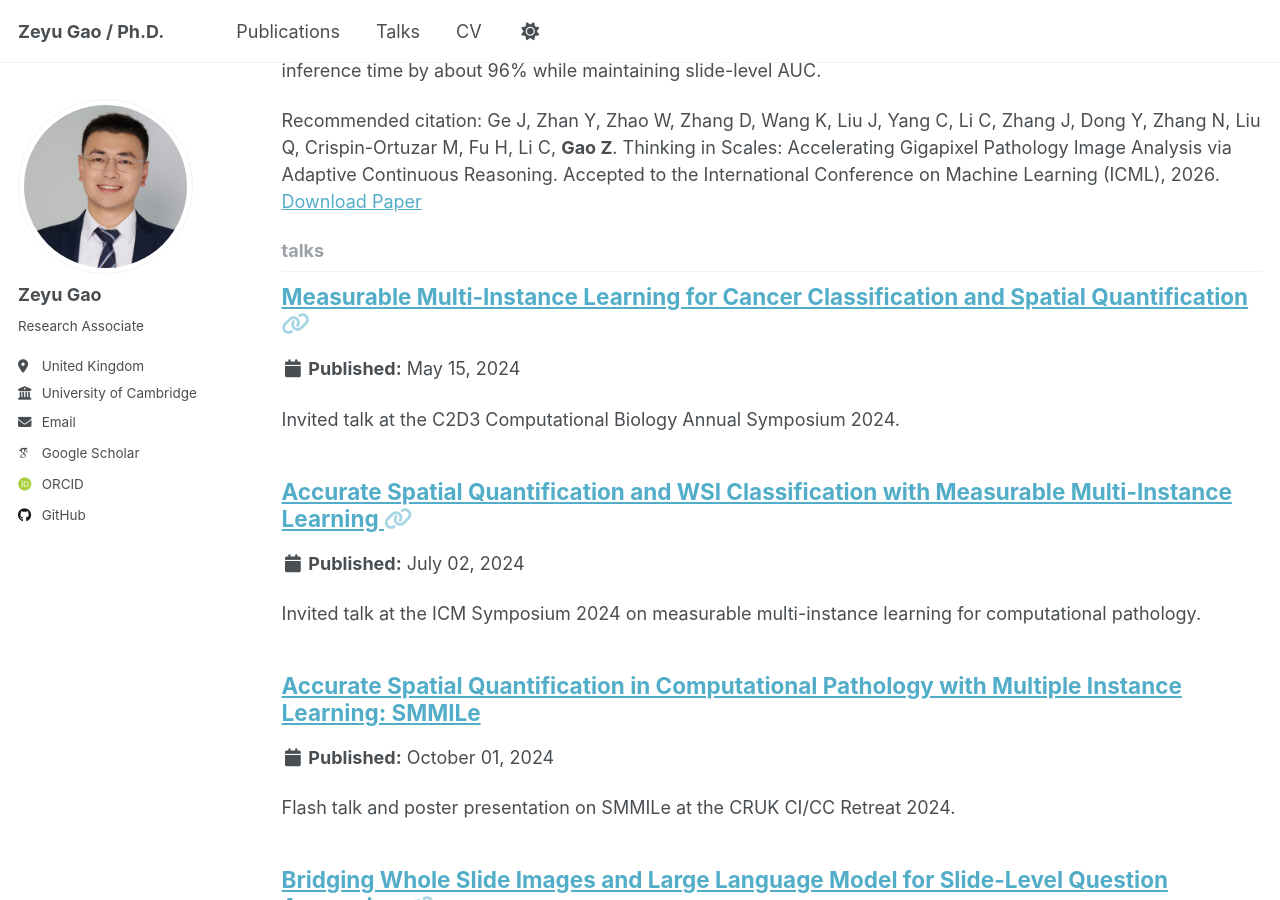
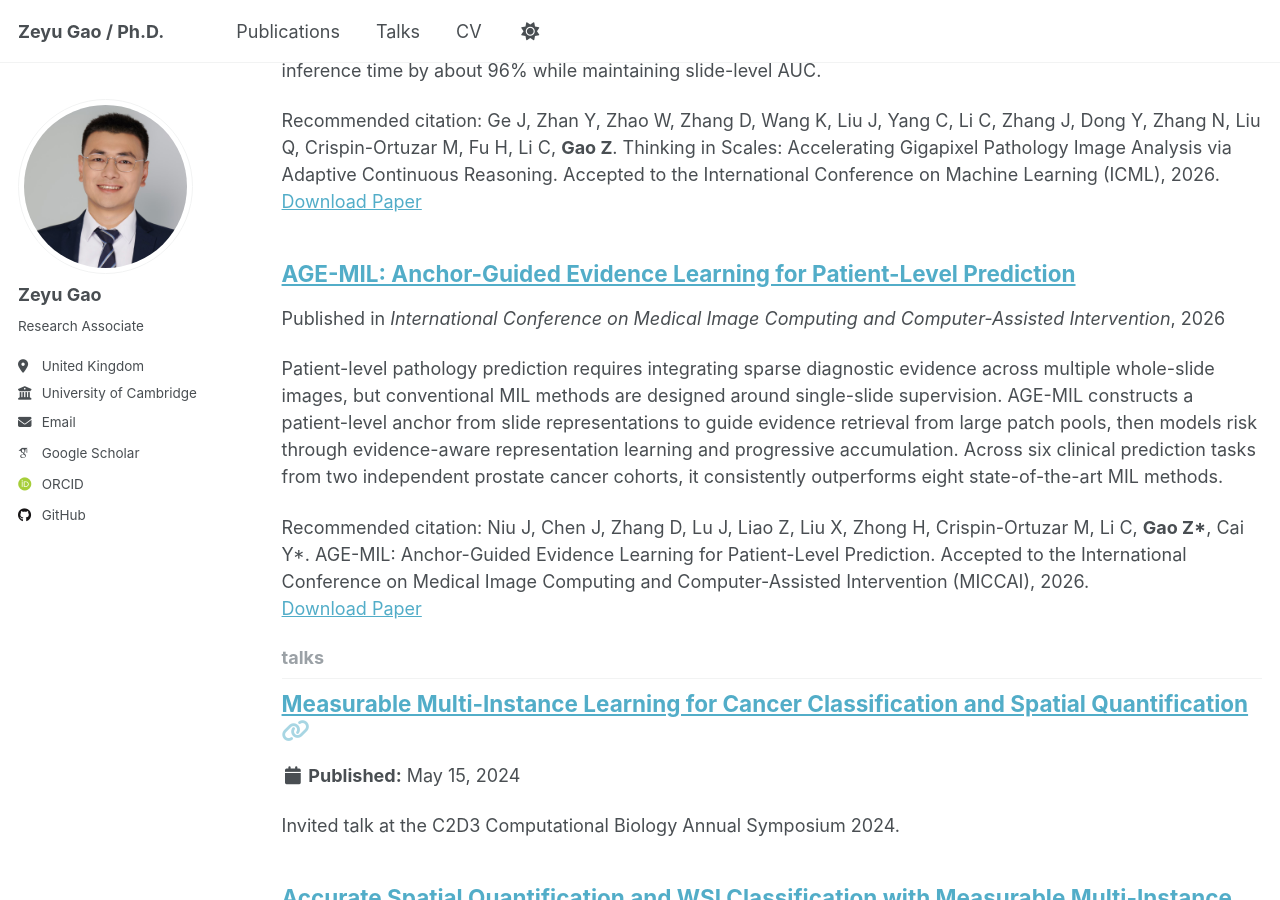
Before and after one commit to ZeyuGaoAi/ZeyuGaoAi.github.io, a Jekyll site: the page built from _pages/collection-archive.html, in a window 1280 px wide and 900 px high, scrolled down 10567 px. Built offline with Jekyll 4.4.1, drawn with Linux system fonts in a browser that asks for light colours; some web fonts are replaced; a script that is not in the unit is left out.

Commit message:
Add MICCAI 2026 AGE-MIL publication

```diff
--- /dev/null
+++ b/_publications/MICCAI2026_AGE_MIL.md
@@ -0,0 +1,14 @@
+---
+title: "AGE-MIL: Anchor-Guided Evidence Learning for Patient-Level Prediction"
+collection: publications
+category: conferences
+date: 2026-06-10
+venue: 'International Conference on Medical Image Computing and Computer-Assisted Intervention'
+shortvenue: 'MICCAI'
+paperurl: https://arxiv.org/abs/2606.12126
+codeurl: https://github.com/wodeniua/AGE-MIL
+header:
+  teaser: "papers/MICCAI2026_AGE_MIL.png"
+citation: 'Niu J, Chen J, Zhang D, Lu J, Liao Z, Liu X, Zhong H, Crispin-Ortuzar M, Li C, <strong>Gao Z*</strong>, Cai Y*. AGE-MIL: Anchor-Guided Evidence Learning for Patient-Level Prediction. Accepted to the International Conference on Medical Image Computing and Computer-Assisted Intervention (MICCAI), 2026.'
+excerpt: 'Patient-level pathology prediction requires integrating sparse diagnostic evidence across multiple whole-slide images, but conventional MIL methods are designed around single-slide supervision. AGE-MIL constructs a patient-level anchor from slide representations to guide evidence retrieval from large patch pools, then models risk through evidence-aware representation learning and progressive accumulation. Across six clinical prediction tasks from two independent prostate cancer cohorts, it consistently outperforms eight state-of-the-art MIL methods.'
+---
```
Also changed, not shown: _pages/about.md (+4 -0 lines), images/papers/MICCAI2026_AGE_MIL.png (added).
